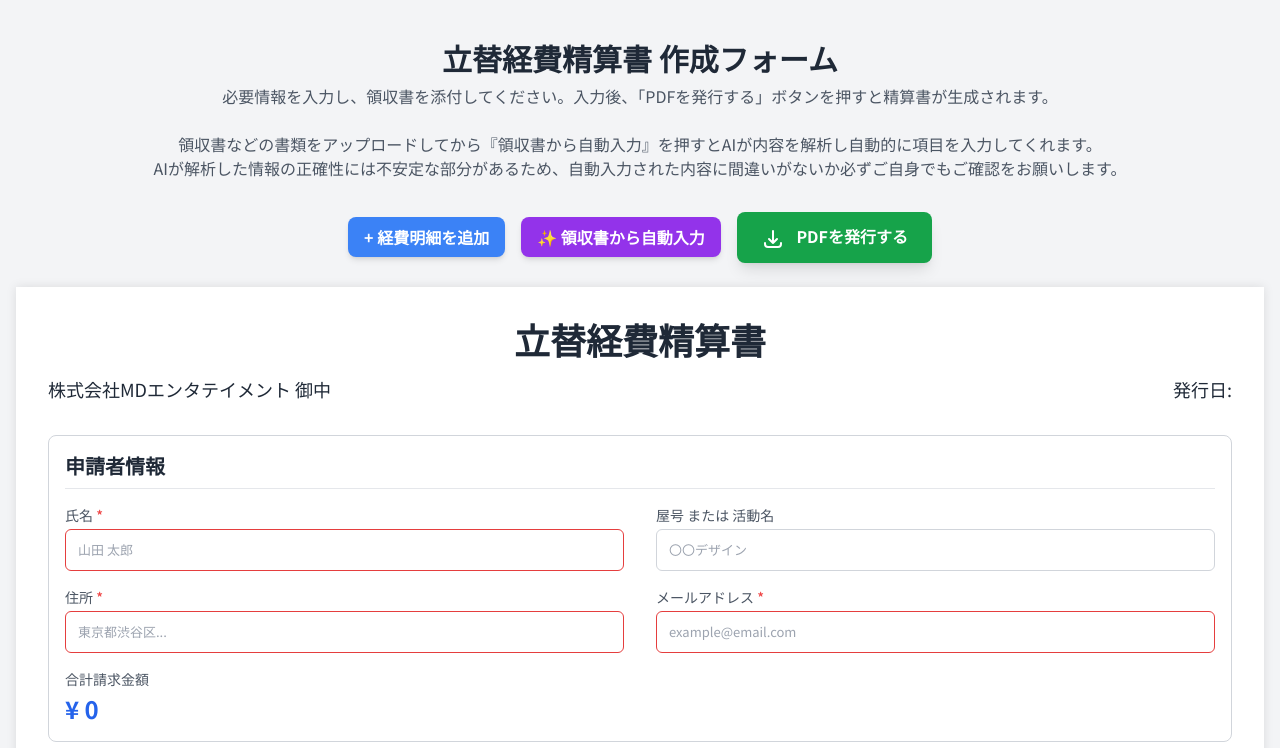
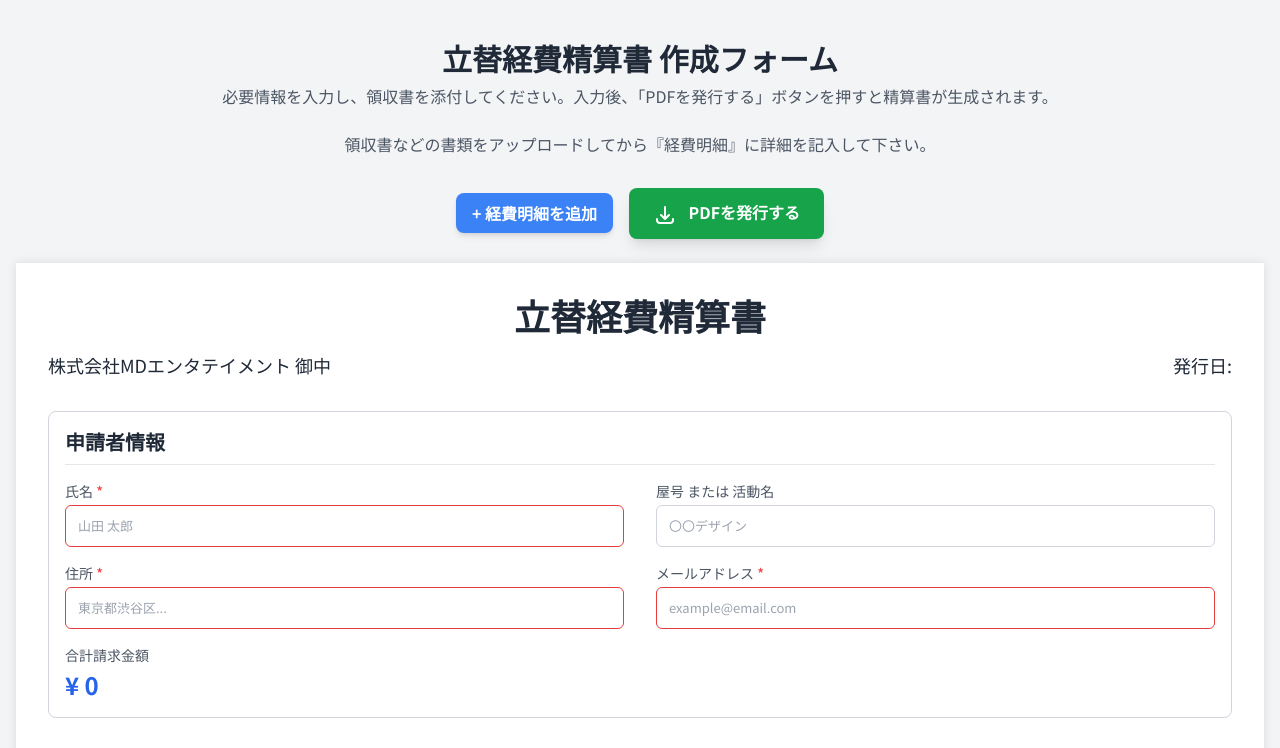
Before and after one commit to mdent-corp/keihiseisan-app, a website: page index.html in a window 1280 px wide. Shown: the top 748 px of the page. Drawn offline with nearby package versions, Linux system fonts and the light colour scheme; a script that the page names is missing.

Commit message:
Add files via upload

```diff
--- a/index.html
+++ b/index.html
@@ -98,17 +98,13 @@
         <h1 class="text-2xl sm:text-3xl font-bold text-gray-800 mb-2">立替経費精算書 作成フォーム</h1>
         <p class="text-gray-600 text-sm sm:text-base">必要情報を入力し、領収書を添付してください。入力後、「PDFを発行する」ボタンを押すと精算書が生成されます。
         <br>
-        <br>領収書などの書類をアップロードしてから『領収書から自動入力』を押すとAIが内容を解析し自動的に項目を入力してくれます。
-        <br>AIが解析した情報の正確性には不安定な部分があるため、自動入力された内容に間違いがないか必ずご自身でもご確認をお願いします。</p>
+        <br>領収書などの書類をアップロードしてから『経費明細』に詳細を記入して下さい。</p>
     </div>
 
     <!-- 操作ボタンエリア -->
     <div class="w-full max-w-7xl mx-auto mb-6 flex justify-center items-center flex-wrap gap-4 no-print">
         <button id="add-item-btn" class="bg-blue-500 hover:bg-blue-600 text-white font-bold py-2 px-4 rounded-lg shadow-md transition-transform transform hover:scale-105">
             + 経費明細を追加
-        </button>
-        <button id="analyze-receipt-btn" class="bg-purple-600 hover:bg-purple-700 text-white font-bold py-2 px-4 rounded-lg shadow-md transition-transform transform hover:scale-105 flex items-center">
-            ✨ 領収書から自動入力
         </button>
         <button id="generate-pdf-btn" class="bg-green-600 hover:bg-green-700 text-white font-bold py-3 px-6 rounded-lg shadow-lg transition-transform transform hover:scale-105">
             <svg xmlns="http://www.w3.org/2000/svg" class="h-6 w-6 inline-block mr-2" fill="none" viewBox="0 0 24 24" stroke="currentColor"><path stroke-linecap="round" stroke-linejoin="round" stroke-width="2" d="M4 16v1a3 3 0 003 3h10a3 3 0 003-3v-1m-4-4l-4 4m0 0l-4-4m4 4V4" /></svg>
```
